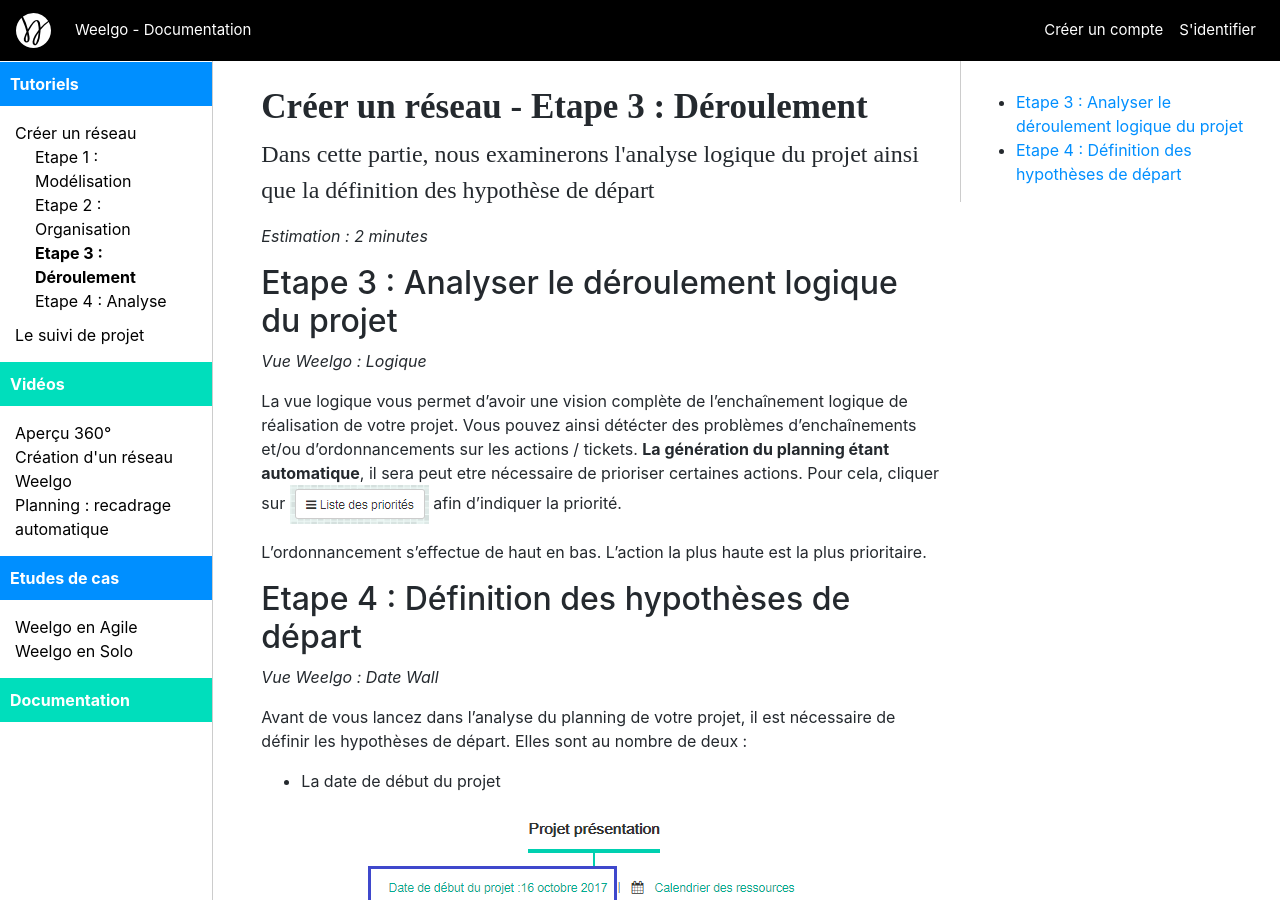
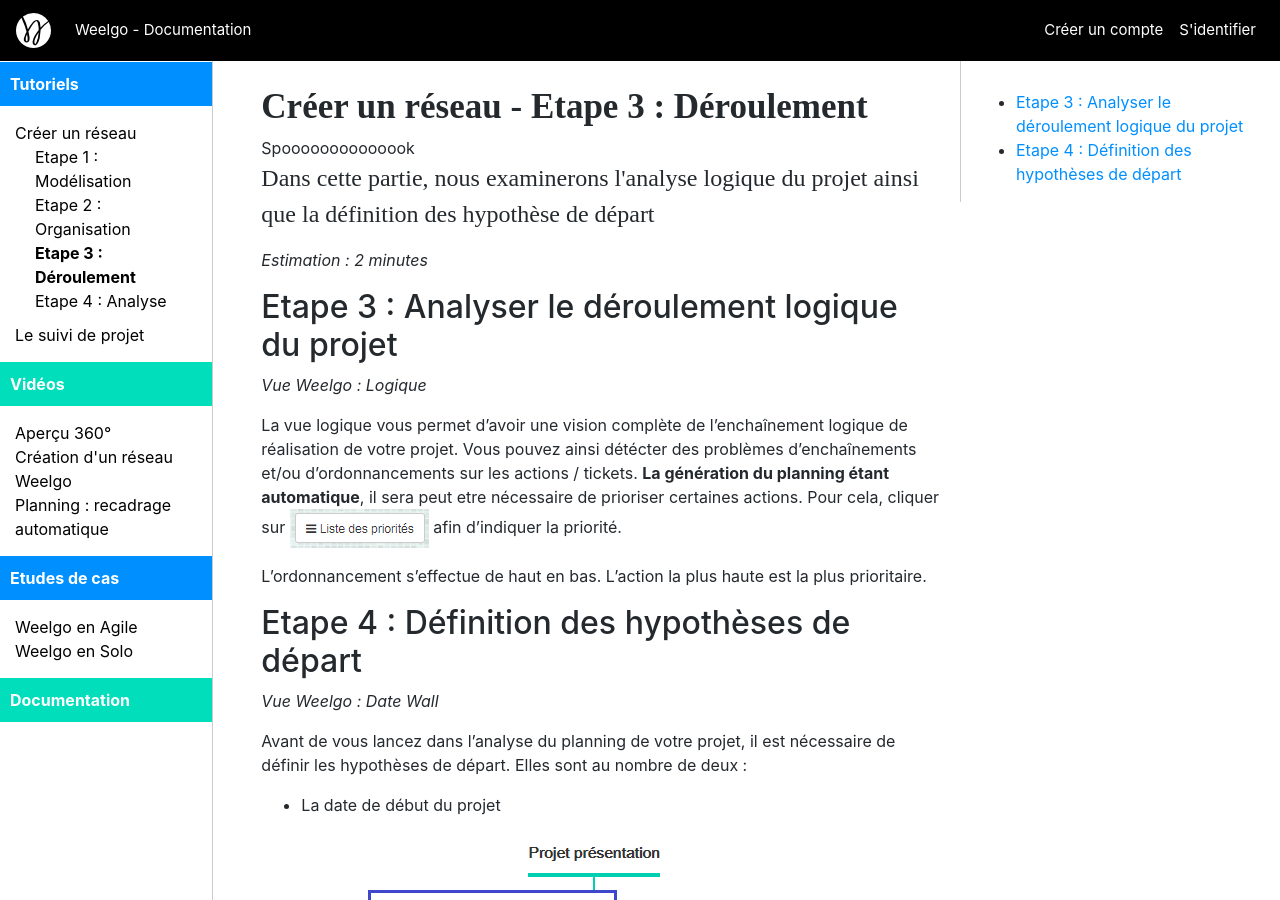
Before and after one commit to Weelgo/weelgo.github.io, a Jekyll site: the page built from fr/tutoriels/creationReseau_etp3_deroulementHypothese.md, in a window 1280 px wide and 900 px high. Built offline with Jekyll 4.4.1, drawn with Linux system fonts in a browser that asks for light colours.

Commit message:
amélioration doc

```diff
--- a/_layouts/docs_fr.html
+++ b/_layouts/docs_fr.html
@@ -75,6 +75,7 @@
 				  			<a class="sideBarLv2" {% if page.id == lev2.id %}style="font-weight: bold;"{% endif %} href="{{ site.baseurl }}/fr/{{ lev1.path }}/{{ lev2.path }}">{{ lev2.name }}</a>
 				  		</div>
 				  		{% if page.group and page.group == lev2.group %}
+				  		{% assign lvl2Elem=lev2 %}
 				  			<div style="margin-bottom: 10px;">
 				  				{% assign loopIndex=0 %}
 						  		{% for lev3 in lev2.sub %}
@@ -98,6 +99,9 @@
         </div>
         <main class="col-12 col-md-7 col-xl-7 py-md-3 pl-md-5" role="main" style="margin-top: 70px;">
           <h1 style="font-size: 35px;font-family: Segoe UI Light;font-weight: bold;" id="content">{{ pageTitle }}</h1>
+          {% if lvl2Elem %}
+          	Spoooooooooooook
+          {% endif %}
           <p style="font-size: 24px;font-family: Segoe UI Light;">{{ page.description }}</p>
           <div id="contents">
           {{ content }}
```
